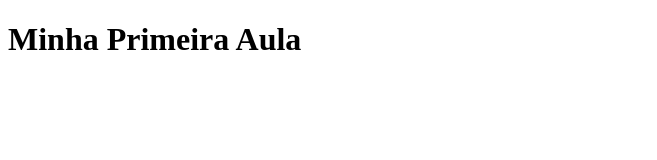
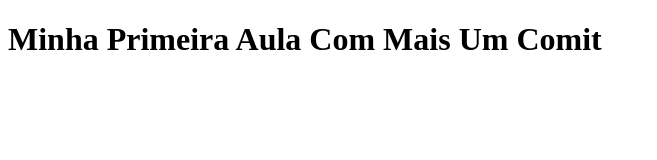
Before and after one commit to EllianRodrigues/Aula-1, a plain HTML site: page index.html in a window 1280 px wide. Shown: the whole page, without its empty margins (0-657 px from the left). Drawn offline with Linux system fonts and the light colour scheme.

Commit message:
Adicionamos Mais Texto

```diff
--- a/index.html
+++ b/index.html
@@ -9,7 +9,7 @@
 </head>
 
 <body>
-  <h1>Minha Primeira Aula</h1>
+  <h1>Minha Primeira Aula Com Mais Um Comit</h1>
 </body>
 
 </html>
```
